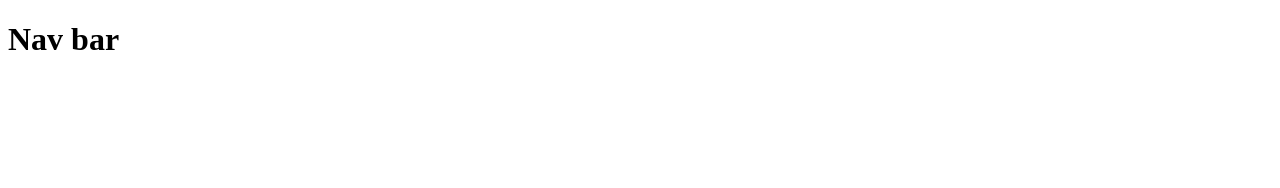
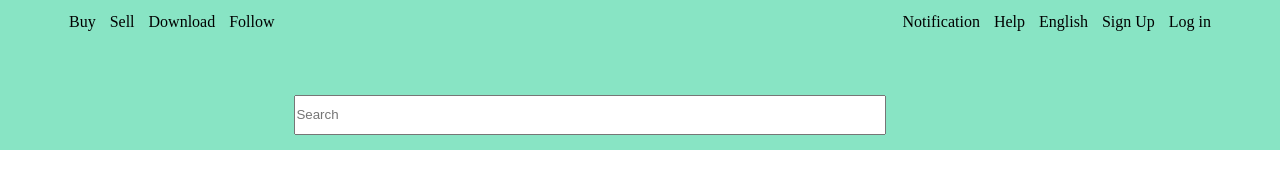
Before and after one commit to apagason/navigation, a plain HTML site: page navigation-assignment_angela-agason.html in a window 1280 px wide. Drawn offline with Linux system fonts and the light colour scheme.

Commit message:
updated html and css not yet final

```diff
--- /dev/null
+++ b/nav.css
@@ -0,0 +1,62 @@
+* {
+    box-sizing: border-box;
+    margin: 0%;
+    padding: 0%;
+}
+.b-c {
+    background-color: rgb(136, 228, 196);
+    height: 150px;
+}
+
+li {
+    display: inline;
+}
+
+.float-l {
+    float: left;
+}
+
+.float-r {
+    float: right;
+}
+.cr {
+    clear: right;
+}
+
+.cl {
+    clear:left
+}
+
+li a {
+    text-decoration: none;
+    color: black;
+    margin: 5px;
+}
+
+.up {
+    padding-top: 1%;
+}
+
+.up-left-div {
+    padding-left: 5%;
+
+}
+
+.up-right-div {
+  padding-right: 5%;
+}
+
+
+.search-box {
+    max-width: 1200px;
+}
+
+input  {
+    width: 60%;
+    height: 40px;
+}
+
+.down {
+    padding-top: 5%;
+    padding-left: 23%;
+}
--- a/navigation-assignment_angela-agason.html
+++ b/navigation-assignment_angela-agason.html
@@ -5,8 +5,37 @@
     <meta http-equiv="X-UA-Compatible" content="IE=edge">
     <meta name="viewport" content="width=device-width, initial-scale=1.0">
     <title>Navigation bar</title>
+    <link rel="stylesheet" href="nav.css">
 </head>
 <body>
-    <h1>Nav bar</h1>
+
+    <div class="b-c">
+        <nav>
+            <div class="up">
+                <div class="float-l up-left-div">
+                    <ul class="" >
+                        <li><a href="">Buy</a></li>
+                        <li><a href="">Sell</a></li>
+                        <li><a href="">Download</a></li>
+                        <li><a href="">Follow</a></li>
+                     </ul>
+                 </div>
+                <div class="float-r up-right-div">
+                    <ul class="">
+                        <li><a href="">Notification</a></li>
+                        <li><a href="">Help</a></li>
+                        <li><a href="">English</a></li>
+                        <li><a href="">Sign Up</a></li>
+                        <li><a href="">Log in</a></li>
+                     </ul>
+                </div>
+            </div>
+            <div>
+                <div><img src="" alt=""></div>
+                <div class="down"> <input placeholder="Search" type="text"></div>
+            </div>
+         </nav>
+    </div>
+
 </body>
 </html>
```
